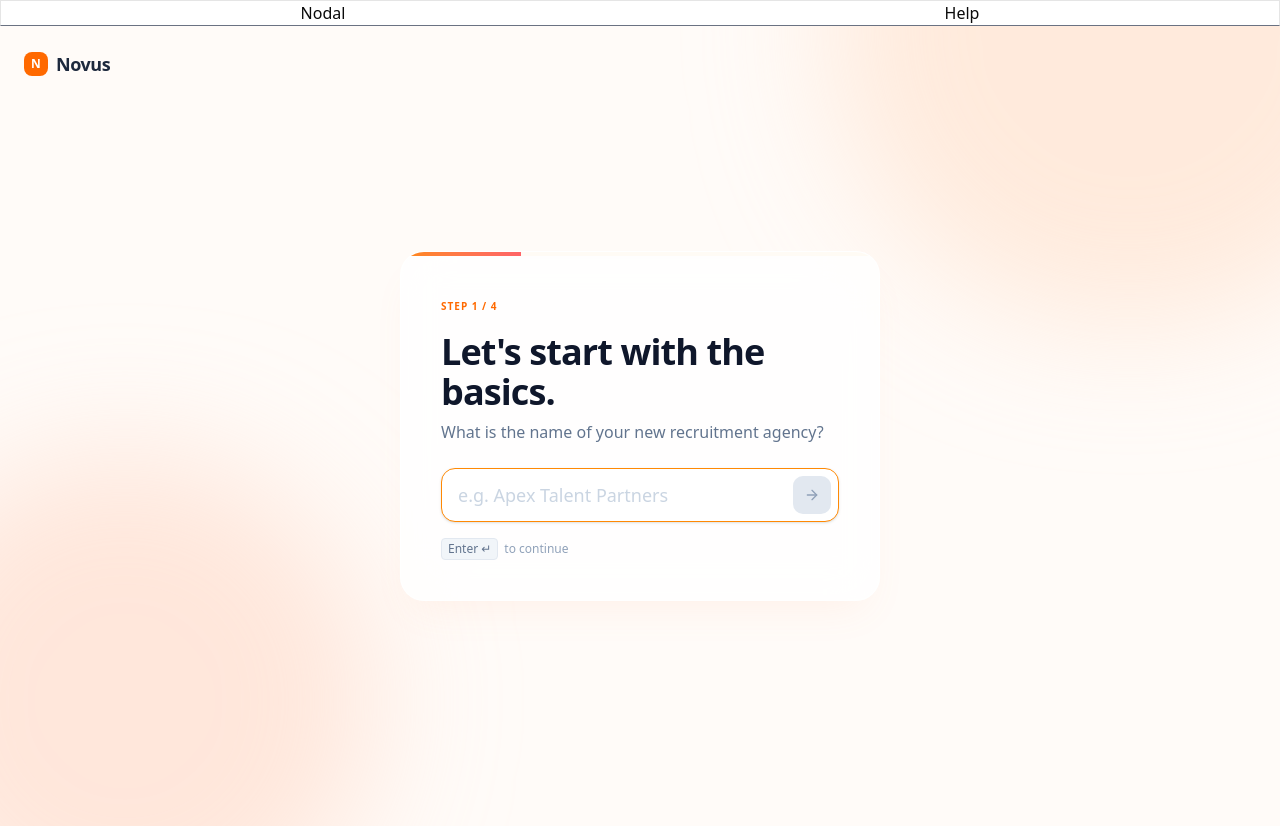
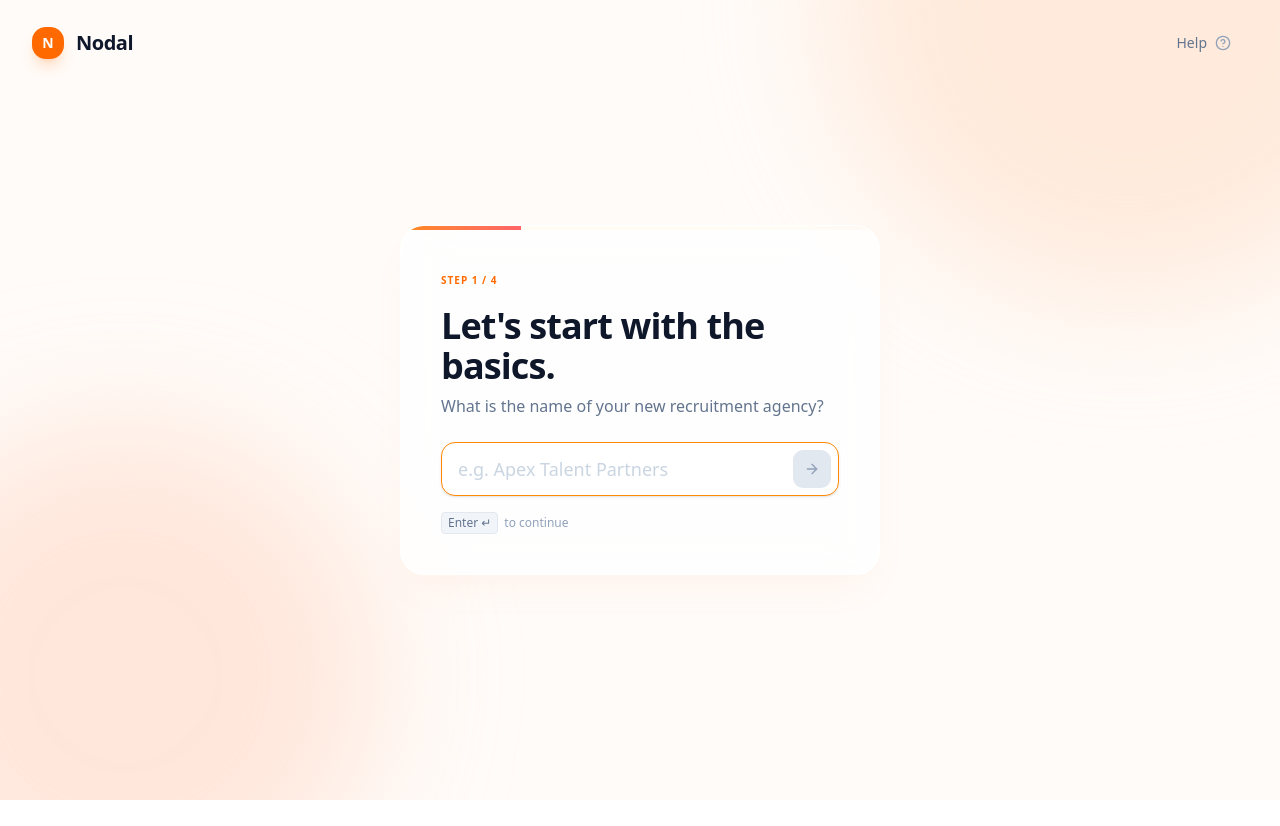
Before and after one commit to Tushar98644/Nodal, a Next.js app: page / in a window 1280 px wide. After the commit the page ends 800 px from the top, so only its background shows below. Built offline with nearby package versions, Linux system fonts and the light colour scheme.

Commit message:
feat: update header

```diff
--- a/package.json
+++ b/package.json
@@ -14,7 +14,6 @@
     "clsx": "^2.1.1",
     "lucide-react": "^0.555.0",
     "next": "16.0.4",
-    "next-themes": "^0.4.6",
     "react": "19.2.0",
     "react-dom": "19.2.0",
     "tailwind-merge": "^3.4.0"
--- a/src/app/layout.tsx
+++ b/src/app/layout.tsx
@@ -1,7 +1,6 @@
 import type { Metadata } from "next";
 import { Geist, Geist_Mono } from "next/font/google";
 import "./globals.css";
-import { ThemeProvider } from "@/providers/theme-provider";
 
 const geistSans = Geist({
   variable: "--font-geist-sans",
@@ -26,16 +25,9 @@ export default function RootLayout({
   return (
     <html lang="en" suppressHydrationWarning>
       <body suppressHydrationWarning
-        className={`h-screen overflow-hidden ${geistSans.variable} ${geistMono.variable} antialiased`}
+        className={`h-screen ${geistSans.variable} ${geistMono.variable} antialiased`}
       >
-        <ThemeProvider
-          attribute="class"
-          defaultTheme="system"
-          enableSystem
-          disableTransitionOnChange
-        >
-          {children}
-        </ThemeProvider>
+        {children}
       </body>
     </html>
   );
--- a/src/app/page.tsx
+++ b/src/app/page.tsx
@@ -19,8 +19,10 @@ const LandingPage = () => {
               <Preview />
             </div>
           </div>
-        ) :
-        <InfoForm />
+        ) : (<>
+          <InfoForm />
+        </>
+        )
       }
     </main>
   );
--- a/src/components/info-form.tsx
+++ b/src/components/info-form.tsx
@@ -1,7 +1,7 @@
-import React, { useState } from 'react';
-import { ArrowRight, Check, Sparkles } from 'lucide-react';
+import { useState } from 'react';
+import { ArrowRight, Sparkles } from 'lucide-react';
 
-const NovusOnboardingCompact = () => {
+const InfoForm = () => {
     const [step, setStep] = useState(0);
     const [isAnimating, setIsAnimating] = useState(false);
     const [formData, setFormData] = useState({
@@ -52,11 +52,11 @@ const NovusOnboardingCompact = () => {
         }, 300);
     };
 
-    const handleChange = (e) => {
+    const handleChange = (e: { target: { value: any } }) => {
         setFormData({ ...formData, [questions[step].key]: e.target.value });
     };
 
-    const handleKeyDown = (e) => {
+    const handleKeyDown = (e: { key: string; }) => {
         if (e.key === 'Enter') handleNext();
     };
 
@@ -68,18 +68,13 @@ const NovusOnboardingCompact = () => {
             <div className="absolute top-0 right-0 w-[600px] h-[600px] bg-[#FFDAC1] rounded-full mix-blend-multiply filter blur-3xl opacity-40 animate-pulse -translate-y-1/2 translate-x-1/4"></div>
             <div className="absolute bottom-0 left-0 w-[500px] h-[500px] bg-[#FFCCB6] rounded-full mix-blend-multiply filter blur-3xl opacity-40 -translate-x-1/4 translate-y-1/4"></div>
 
-            <div className="absolute top-6 left-6 z-10 flex items-center gap-2">
-                <div className="w-6 h-6 bg-orange-500 rounded-md flex items-center justify-center text-white text-xs font-bold">N</div>
-                <span className="font-bold text-lg tracking-tight text-slate-800">Novus</span>
-            </div>
-
             <div className="relative z-10 w-full max-w-lg px-4">
                 <div className="bg-white/80 backdrop-blur-xl rounded-3xl shadow-[0_20px_40px_-15px_rgba(255,145,100,0.1)] border border-white/60 p-8 md:p-10 overflow-hidden">
 
                     {/* Progress Bar */}
                     <div className="absolute top-0 left-0 w-full h-1 bg-orange-50/50">
                         <div
-                            className="h-full bg-gradient-to-r from-orange-400 to-red-400 transition-all duration-500 ease-out"
+                            className="h-full bg-linear-to-r from-orange-400 to-red-400 transition-all duration-500 ease-out"
                             style={{ width: `${progress}%` }}
                         />
                     </div>
@@ -140,4 +135,4 @@ const NovusOnboardingCompact = () => {
     );
 };
 
-export default NovusOnboardingCompact;
+export default InfoForm;
--- a/src/components/layout/header.tsx
+++ b/src/components/layout/header.tsx
@@ -1,15 +1,32 @@
 'use client'
+
+import { HelpCircle } from 'lucide-react';
 
 const Header = () => {
 
-    const opneHelpModal = () => {
+    const openHelpModal = () => {
         console.log("modal clicked");
     }
 
     return (
-        <header className="sticky top-0 flex flex-row justify-around border border-b-gray-500">
-            <h1>Nodal</h1>
-            <button onClick={opneHelpModal}>Help</button>
+        <header className="fixed top-0 left-0 w-full flex items-center justify-between px-8 py-6 z-50 pointer-events-none">
+            <div className="flex items-center gap-3 pointer-events-auto cursor-pointer">
+                <div className="w-8 h-8 bg-orange-500 rounded-xl flex items-center justify-center text-white text-sm font-bold shadow-lg shadow-orange-500/20">
+                    N
+                </div>
+                <span className="font-bold text-xl tracking-tight text-slate-900">
+                    Nodal
+                </span>
+            </div>
+
+            <button
+                onClick={openHelpModal}
+                className="pointer-events-auto group flex items-center gap-2 px-4 py-2 rounded-full text-sm font-medium text-slate-500 hover:text-slate-900 hover:bg-white/60 hover:shadow-sm border border-transparent hover:border-orange-100 transition-all duration-300"
+            >
+                <span>Help</span>
+                <HelpCircle size={16} className="text-slate-400 group-hover:text-orange-500 transition-colors" />
+            </button>
+
         </header>
     );
 }
--- a/src/providers/theme-provider.tsx
+++ /dev/null
@@ -1,11 +0,0 @@
-"use client"
-
-import * as React from "react"
-import { ThemeProvider as NextThemesProvider } from "next-themes"
-
-export function ThemeProvider({
-    children,
-    ...props
-}: React.ComponentProps<typeof NextThemesProvider>) {
-    return <NextThemesProvider {...props}>{children}</NextThemesProvider>
-}
```
Also changed, not shown: 1 other file (tests, documents, lock files or other folders).
